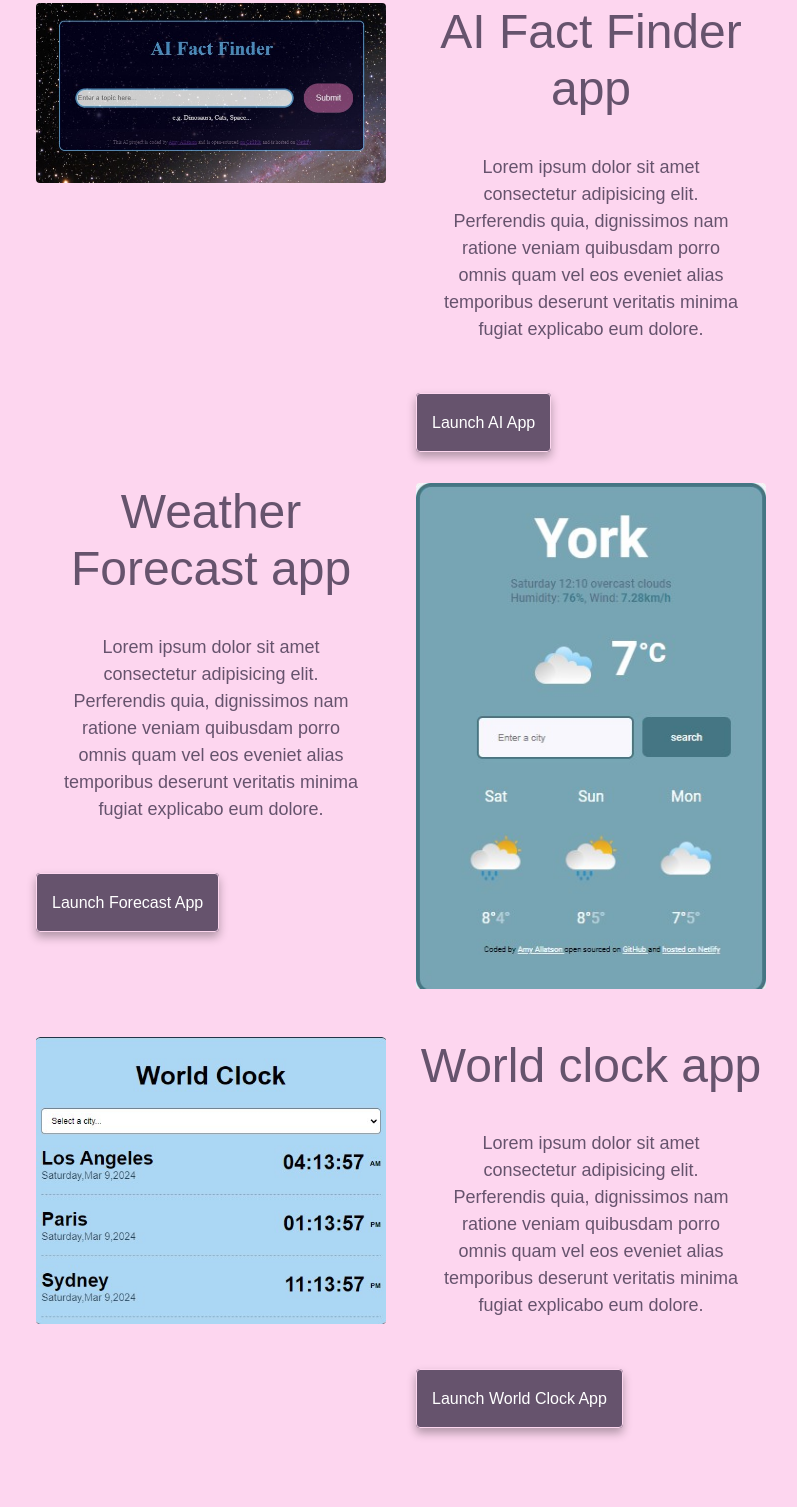
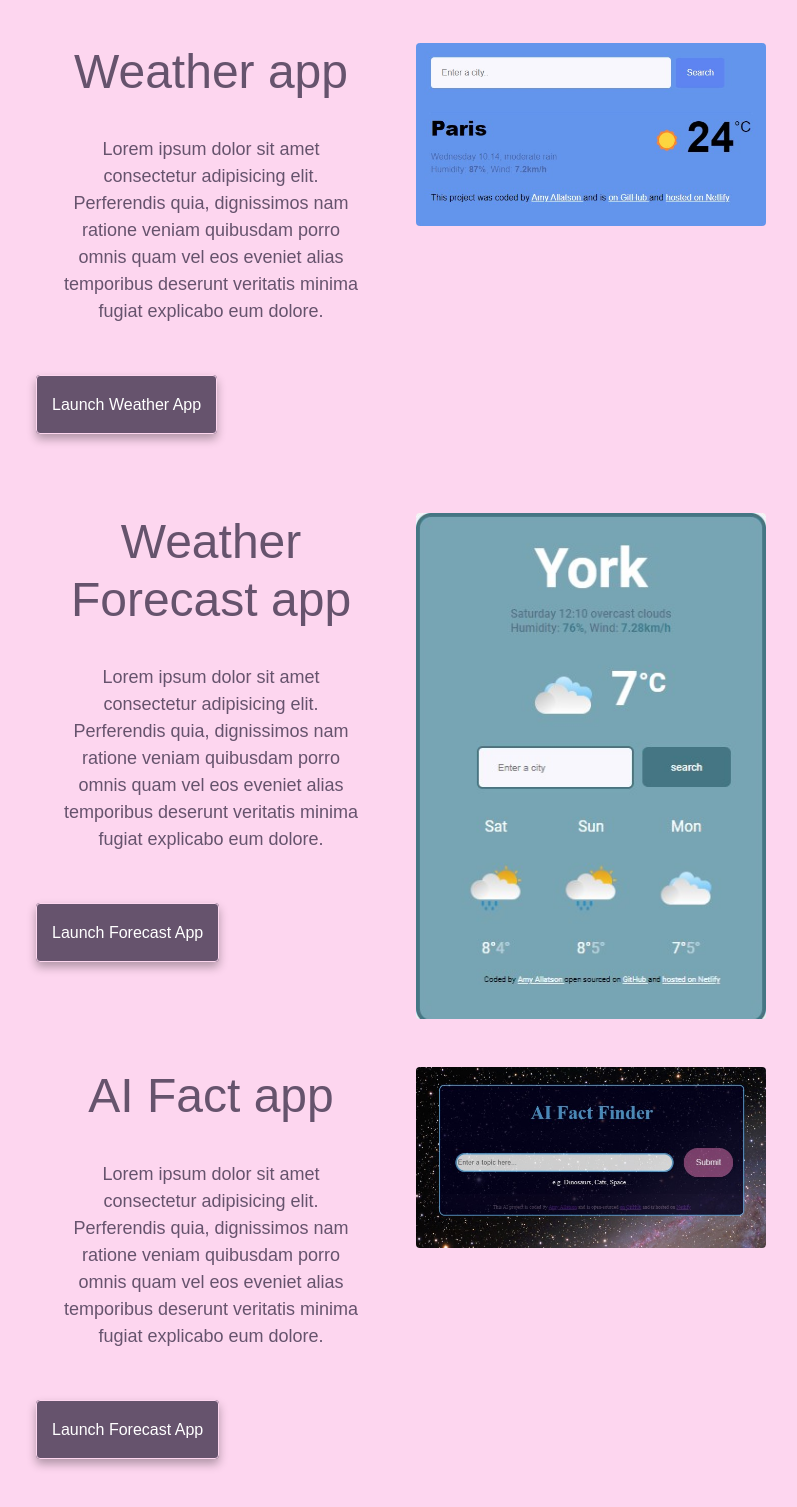
Before and after one commit to amyrosejoyce/portfolio, a plain HTML site: page projects.html in a window 1280 px wide. Shown: the part 235-1742 px from the top of the page, without its empty margins (239-1036 px from the left). Before the commit the page ends 1706 px from the top, so only its background shows below. Drawn offline with nearby package versions, Linux system fonts and the light colour scheme.

Commit message:
added media

```diff
--- a/projects.html
+++ b/projects.html
@@ -52,34 +52,29 @@
       </div>
     </nav>
 
-    <h2>Projects</h2>
-
-    <br />
+    <h2 class="mt-3">Projects</h2>
 
     <div class="container">
-      <div class="row">
+      <div class="row mt-5">
         <div class="col-md-6">
-          <img
-            src="media/AI thumb.jpg"
-            class="img-fluid rounded"
-            alt="AI project" />
-        </div>
-        <div class="col-md-6">
-          <h2 class="mb-3">AI Fact Finder app</h2>
+          <h2 class="mb-3">Weather app</h2>
           <p>
             Lorem ipsum dolor sit amet consectetur adipisicing elit. Perferendis
             quia, dignissimos nam ratione veniam quibusdam porro omnis quam vel
             eos eveniet alias temporibus deserunt veritatis minima fugiat
             explicabo eum dolore.
           </p>
-          <div class="mt-5">
-            <a
-              href="https://aifactfinderarj.netlify.app/"
-              class="primary-link"
-              name="AI link"
-              >Launch AI App</a
+          <div class="mb-5 mt-5">
+            <a href="https://weatherapparj.netlify.app/" class="primary-link"
+              >Launch Weather app</a
             >
           </div>
+        </div>
+        <div class="col-md-6">
+          <img
+            src="media/weathappthumb.jpg"
+            class="img-fluid rounded"
+            alt="Weather project" />
         </div>
       </div>
       <div class="row mt-5">
@@ -92,7 +87,11 @@
             explicabo eum dolore.
           </p>
           <div class="mb-5 mt-5">
-            <a href="#" class="primary-link">Launch Forecast App</a>
+            <a
+              href="https://weatherforecastarj.netlify.app"
+              class="primary-link"
+              >Launch Forecast App</a
+            >
           </div>
         </div>
         <div class="col-md-6">
@@ -104,28 +103,24 @@
       </div>
       <div class="row mt-5">
         <div class="col-md-6">
-          <img
-            src="media/wclockthumb.jpg"
-            class="img-fluid rounded"
-            alt="world clock project" />
-        </div>
-        <div class="col-md-6">
-          <h2 class="mb-3">World clock app</h2>
+          <h2 class="mb-3">AI Fact app</h2>
           <p>
             Lorem ipsum dolor sit amet consectetur adipisicing elit. Perferendis
             quia, dignissimos nam ratione veniam quibusdam porro omnis quam vel
             eos eveniet alias temporibus deserunt veritatis minima fugiat
             explicabo eum dolore.
           </p>
-          <div class="mt-5">
-            <a
-              href="https://worldclockarj.netlify.app/"
-              _blank
-              class="primary-link"
-              name="project link"
-              >Launch World clock App</a
+          <div class="mb-5 mt-5">
+            <a href="https://aifactfinderarj.netlify.app" class="primary-link"
+              >Launch Forecast App</a
             >
           </div>
+        </div>
+        <div class="col-md-6">
+          <img
+            src="media/AI thumb.jpg"
+            class="img-fluid rounded"
+            alt="Weather project" />
         </div>
       </div>
     </div>
```
Also changed, not shown: media/weathappthumb.jpg (added).
